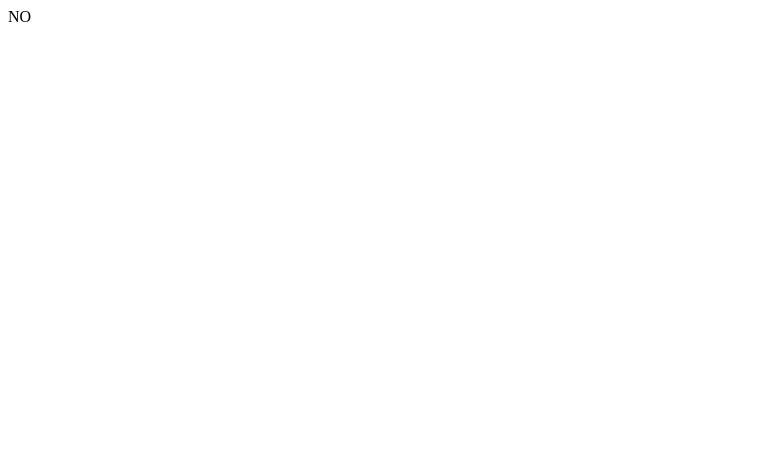
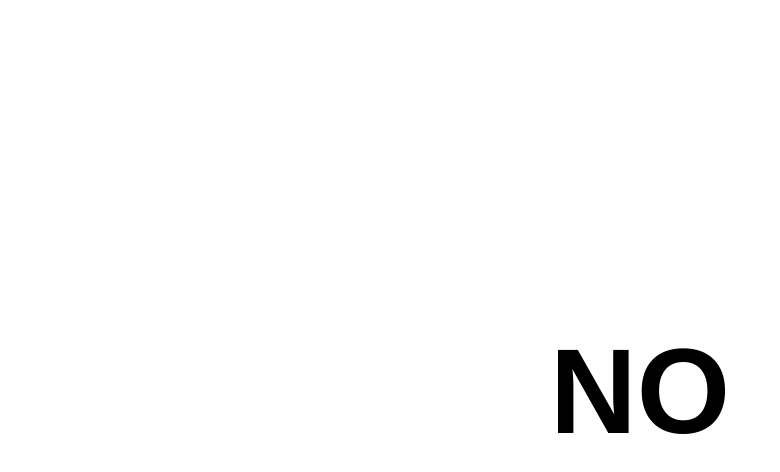
Before and after one commit to kylefrost/hasfsulostyet, a plain HTML site: page index.html in a window 1280 px wide. Shown: the whole page, without its empty margins (0-780 px from the left). Drawn offline with Linux system fonts and the light colour scheme.

Commit message:
Update index.html

```diff
--- a/index.html
+++ b/index.html
@@ -1,5 +1,5 @@
 <html>
   <body>
-    NO
+    <div style="position: relative;font-size: 90pt;text-align: center;top: 40%;font-family: Arial, sans-serif"><b>NO</b></div>
   </body>
 </html>
```
